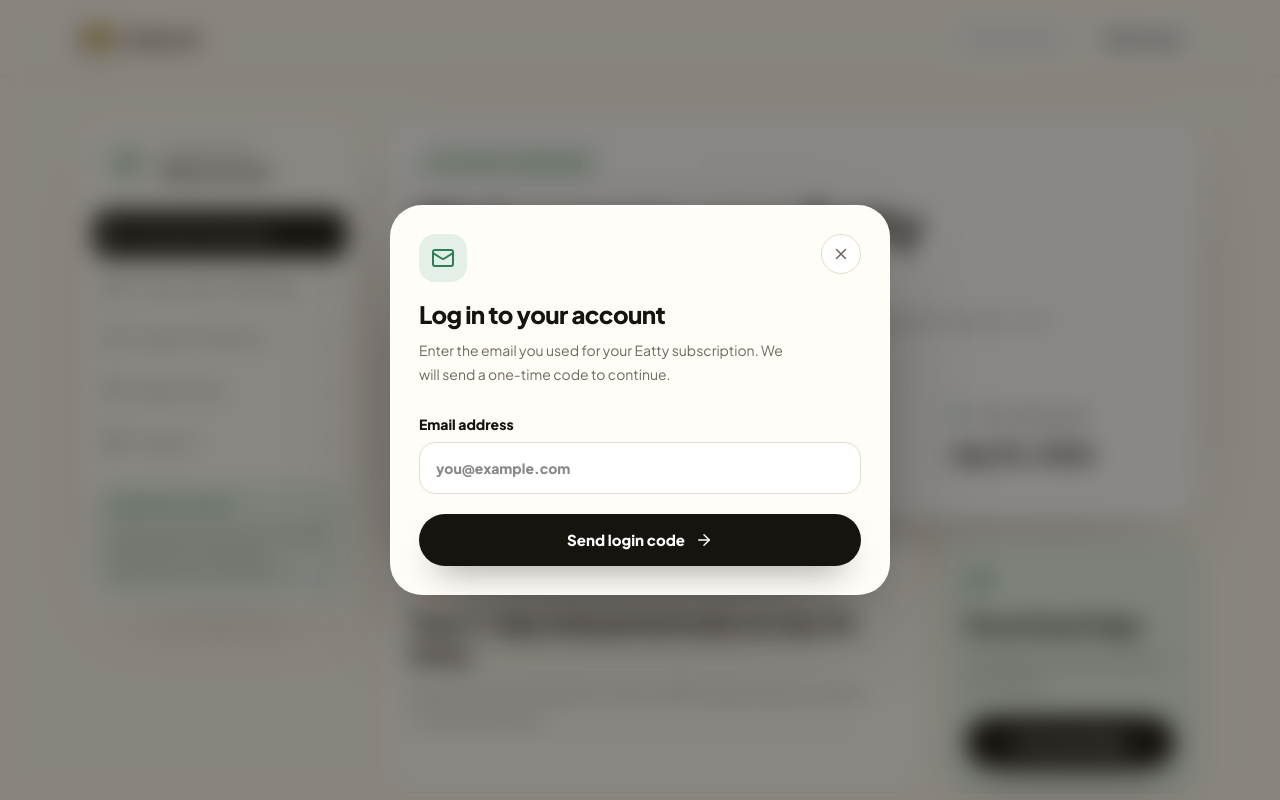
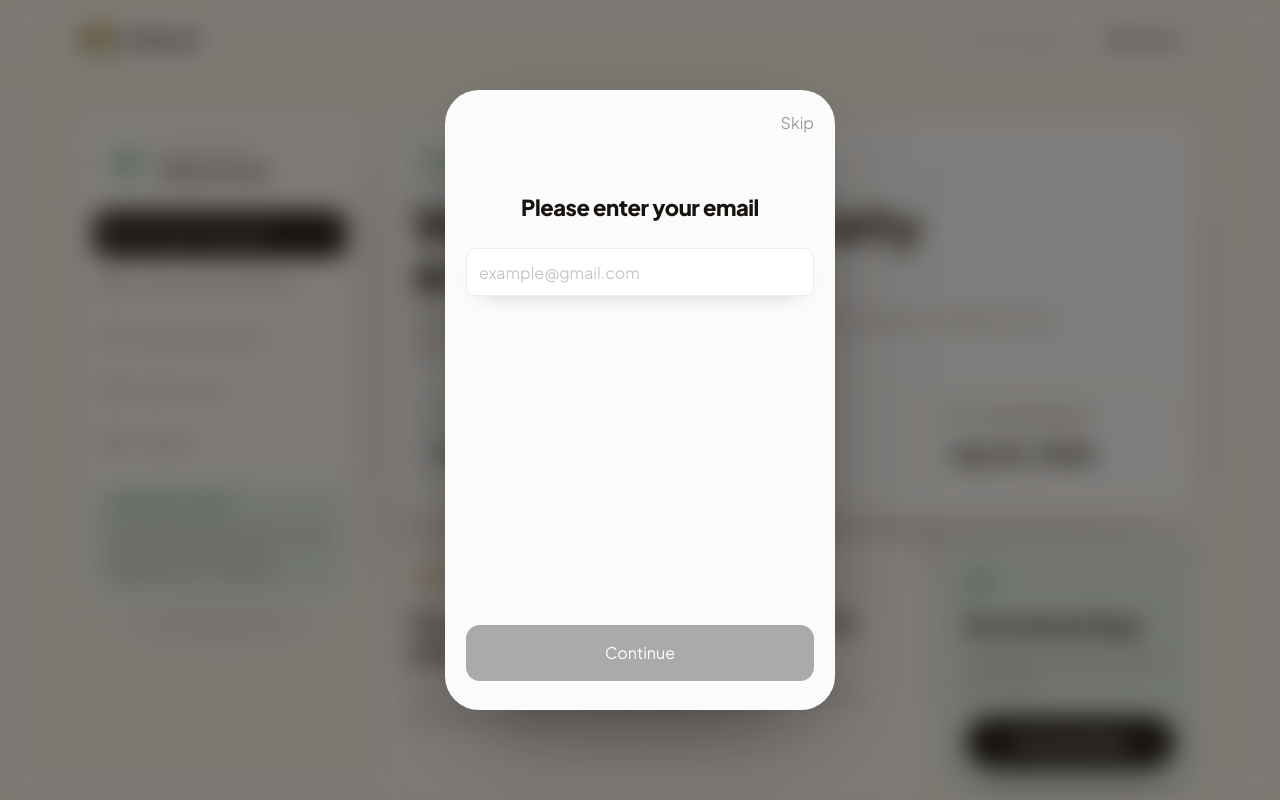
Before and after one commit to PuMeXorg/eatty-ai, a Next.js app: page /account in a window 1280 px wide. Shown: the top 800 px of the page. Built offline with nearby package versions, Linux system fonts and the light colour scheme.

Commit message:
Match account login modal reference

```diff
--- a/components/AccountDashboard.tsx
+++ b/components/AccountDashboard.tsx
@@ -4,21 +4,14 @@ import { useMemo, useState } from "react";
 import Link from "next/link";
 import {
   AppWindow,
-  ArrowRight,
   CalendarDays,
   CheckCircle2,
   ChevronRight,
   CreditCard,
   Download,
-  KeyRound,
   LifeBuoy,
-  LockKeyhole,
-  LogIn,
-  Mail,
-  RefreshCw,
   ShieldCheck,
   Sparkles,
-  X,
 } from "lucide-react";
 import Brand from "./Brand";
 import { supportEmail } from "@/lib/site";
@@ -101,83 +94,87 @@ function SupportCard() {
 function LoginModal({ onClose }: { onClose: () => void }) {
   const [step, setStep] = useState<"email" | "code">("email");
   const [email, setEmail] = useState("");
+  const [code, setCode] = useState(["", "", "", ""]);
+  const emailReady = /\S+@\S+\.\S+/.test(email);
+  const codeReady = code.every(Boolean);
 
   return (
-    <div className="fixed inset-0 z-50 grid place-items-center bg-[#17130f]/50 px-4 py-8 backdrop-blur-md">
-      <div className="w-full max-w-[500px] rounded-[32px] border border-white/55 bg-[var(--paper)] p-5 shadow-[0_34px_100px_-40px_rgba(23,19,15,.75)] md:p-7">
-        <div className="flex items-start justify-between gap-5">
-          <div>
-            <div className="mb-4 inline-grid h-12 w-12 place-items-center rounded-2xl bg-[#e4f0e7] text-[var(--green-deep)]">
-              {step === "email" ? <Mail size={24} /> : <KeyRound size={24} />}
-            </div>
-            <h2 className="text-2xl font-extrabold tracking-tight">{step === "email" ? "Log in to your account" : "Enter your login code"}</h2>
-            <p className="mt-2 text-sm leading-6 text-[var(--muted)]">
-              {step === "email"
-                ? "Enter the email you used for your Eatty subscription. We will send a one-time code to continue."
-                : "Use the one-time code sent to your email. In production this email can be sent through SendGrid."}
-            </p>
-          </div>
-          <button
-            type="button"
-            onClick={onClose}
-            className="grid h-10 w-10 shrink-0 place-items-center rounded-full border border-[var(--line)] bg-white text-[var(--muted)] hover:text-[var(--ink)]"
-            aria-label="Close login"
-          >
-            <X size={18} />
-          </button>
-        </div>
+    <div className="fixed inset-0 z-50 grid place-items-center bg-[#17130f]/55 px-4 py-8 backdrop-blur-md">
+      <div className="relative min-h-[560px] w-full max-w-[390px] rounded-[34px] border border-white/60 bg-[#fbfbfb] px-5 pb-7 pt-5 shadow-[0_34px_100px_-40px_rgba(23,19,15,.8)] md:min-h-[620px]">
+        <button type="button" onClick={onClose} className="absolute right-5 top-5 text-xs font-semibold text-[#9b9b9b]">
+          Skip
+        </button>
 
         {step === "email" ? (
           <form
-            className="mt-7"
+            className="flex min-h-[510px] flex-col pt-20 md:min-h-[570px]"
             onSubmit={(event) => {
               event.preventDefault();
-              setStep("code");
+              if (emailReady) setStep("code");
             }}
           >
-            <label className="block text-sm font-extrabold">
-              Email address
+            <h2 className="text-center text-[22px] font-extrabold tracking-[-.02em]">Please enter your email</h2>
+            <label className="mt-6 block">
               <input
-                className="mt-2 h-13 w-full rounded-2xl border border-[var(--line)] bg-white px-4 outline-none focus:border-[var(--green)]"
+                className="h-12 w-full rounded-[10px] border border-[#ececec] bg-white px-3 text-sm shadow-[0_8px_24px_-18px_rgba(23,19,15,.55)] outline-none placeholder:text-[#c6c6c6] focus:border-[var(--green)]"
                 type="email"
                 value={email}
-                placeholder="you@example.com"
+                placeholder="example@gmail.com"
                 onChange={(event) => setEmail(event.target.value)}
                 required
               />
             </label>
-            <button type="submit" className="btn btn-primary mt-5 w-full">
-              Send login code
-              <ArrowRight size={18} />
+            <button
+              type="submit"
+              disabled={!emailReady}
+              className={`mt-auto h-14 w-full rounded-[14px] text-sm font-extrabold text-white transition ${
+                emailReady ? "bg-[#17130f]" : "cursor-not-allowed bg-[#aaa]"
+              }`}
+            >
+              Continue
             </button>
           </form>
         ) : (
           <form
-            className="mt-7"
+            className="flex min-h-[510px] flex-col pt-20 md:min-h-[570px]"
             onSubmit={(event) => {
               event.preventDefault();
-              onClose();
+              if (codeReady) onClose();
             }}
           >
-            <label className="block text-sm font-extrabold">
-              One-time code
-              <input
-                className="mt-2 h-14 w-full rounded-2xl border border-[var(--line)] bg-white px-4 text-center text-2xl font-extrabold tracking-[.4em] outline-none focus:border-[var(--green)]"
-                placeholder="000000"
-                inputMode="numeric"
-                maxLength={6}
-                required
-              />
-            </label>
-            <p className="mt-3 text-xs leading-5 text-[var(--faint)]">
-              Code destination: {email || account.email}. Codes should be single-use and expire automatically.
+            <h2 className="text-center text-[22px] font-extrabold tracking-[-.02em]">Enter the code</h2>
+            <p className="mx-auto mt-4 max-w-[285px] text-center text-[11px] font-medium leading-4 text-[#4f4f4f]">
+              We sent a login code to {email || "example@gmail.com"}. Check your inbox including Spam folder.
             </p>
-            <button type="submit" className="btn btn-primary mt-5 w-full">
-              Log in
-              <LogIn size={18} />
+            <div className="mt-8 grid grid-cols-4 gap-3 px-8">
+              {code.map((value, index) => (
+                <input
+                  key={index}
+                  className="h-14 rounded-[11px] border border-[#ececec] bg-white text-center text-xl font-extrabold shadow-[0_8px_24px_-18px_rgba(23,19,15,.55)] outline-none focus:border-[var(--green)]"
+                  value={value}
+                  onChange={(event) => {
+                    const next = [...code];
+                    next[index] = event.target.value.replace(/\D/g, "").slice(-1);
+                    setCode(next);
+                  }}
+                  inputMode="numeric"
+                  maxLength={1}
+                  aria-label={`Code digit ${index + 1}`}
+                />
+              ))}
+            </div>
+            <p className="mt-5 text-center text-[11px] leading-4 text-[#8a8a8a]">Login codes can be delivered through SendGrid.</p>
+            <button
+              type="submit"
+              disabled={!codeReady}
+              className={`mt-auto h-14 w-full rounded-[14px] text-sm font-extrabold text-white transition ${
+                codeReady ? "bg-[#17130f]" : "cursor-not-allowed bg-[#aaa]"
+              }`}
+            >
+              Continue
             </button>
-            <button type="button" onClick={() => setStep("email")} className="mt-3 w-full text-sm font-extrabold text-[var(--green-deep)]">
-              Use a different email
+            <button type="button" onClick={() => setStep("email")} className="mt-4 w-full text-xs font-extrabold text-[#8a8a8a]">
+              Change email
             </button>
           </form>
         )}
```
